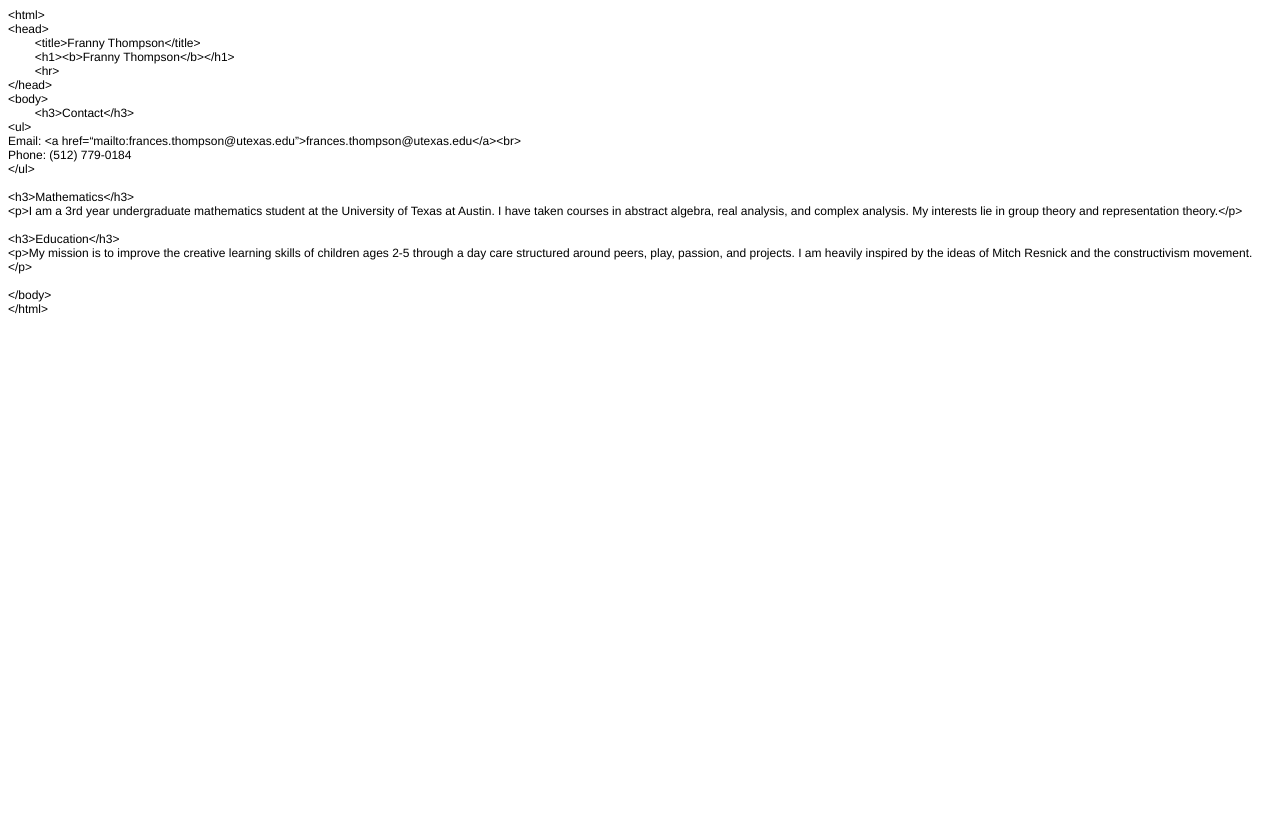
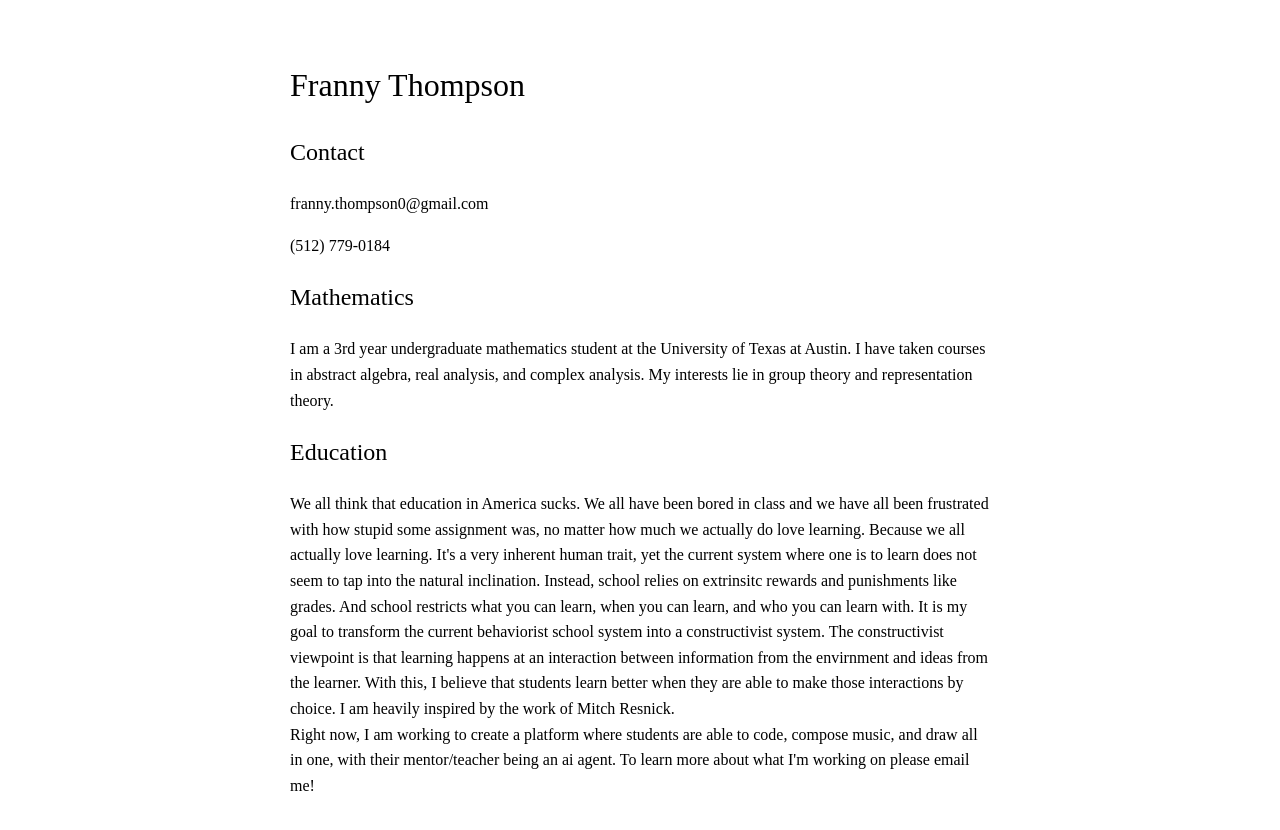
Before and after one commit to drawing-garfield/drawing-garfield.github.io, a plain HTML site: page index.html in a window 1280 px wide. Before the commit the page ends 800 px from the top, so only its background shows below. Drawn offline with Linux system fonts and the light colour scheme.

Commit message:
Update index.html

```diff
--- a/index.html
+++ b/index.html
@@ -1,38 +1,44 @@
-<!DOCTYPE html PUBLIC "-//W3C//DTD HTML 4.01//EN" "http://www.w3.org/TR/html4/strict.dtd">
-<html>
+<!DOCTYPE html>
+<html lang="en">
 <head>
-  <meta http-equiv="Content-Type" content="text/html; charset=utf-8">
-  <meta http-equiv="Content-Style-Type" content="text/css">
-  <title></title>
-  <meta name="Generator" content="Cocoa HTML Writer">
-  <meta name="CocoaVersion" content="2685.6">
-  <style type="text/css">
-    p.p1 {margin: 0.0px 0.0px 0.0px 0.0px; font: 12.0px Helvetica}
-    p.p2 {margin: 0.0px 0.0px 0.0px 0.0px; font: 12.0px Helvetica; min-height: 14.0px}
-    span.Apple-tab-span {white-space:pre}
+  <meta charset="UTF-8">
+  <meta name="viewport" content="width=device-width, initial-scale=1.0">
+  <title>Your Name</title>
+  <style>
+    body {
+      background-color: #ffffff;
+      font-family: "Times New Roman", Times, serif;
+      color: #000000;
+      max-width: 700px;
+      margin: 60px auto;
+      padding: 0 20px;
+      line-height: 1.6;
+    }
+    h1, h2 {
+      font-weight: normal;
+    }
+    a {
+      color: #000000;
+    }
   </style>
 </head>
 <body>
-<p class="p1">&lt;html&gt;</p>
-<p class="p1">&lt;head&gt;</p>
-<p class="p1"><span class="Apple-tab-span">	</span>&lt;title&gt;Franny Thompson&lt;/title&gt;</p>
-<p class="p1"><span class="Apple-tab-span">	</span>&lt;h1&gt;&lt;b&gt;Franny Thompson&lt;/b&gt;&lt;/h1&gt;</p>
-<p class="p1"><span class="Apple-tab-span">	</span>&lt;hr&gt;</p>
-<p class="p1">&lt;/head&gt;</p>
-<p class="p1">&lt;body&gt;</p>
-<p class="p1"><span class="Apple-tab-span">	</span>&lt;h3&gt;Contact&lt;/h3&gt;</p>
-<p class="p1">&lt;ul&gt;</p>
-<p class="p1">Email: &lt;a href=“mailto:frances.thompson@utexas.edu”&gt;frances.thompson@utexas.edu&lt;/a&gt;&lt;br&gt;</p>
-<p class="p1">Phone: (512) 779-0184</p>
-<p class="p1">&lt;/ul&gt;</p>
-<p class="p2"><br></p>
-<p class="p1">&lt;h3&gt;Mathematics&lt;/h3&gt;</p>
-<p class="p1">&lt;p&gt;I am a 3rd year undergraduate mathematics student at the University of Texas at Austin. I have taken courses in abstract algebra, real analysis, and complex analysis. My interests lie in group theory and representation theory.&lt;/p&gt;</p>
-<p class="p2"><br></p>
-<p class="p1">&lt;h3&gt;Education&lt;/h3&gt;</p>
-<p class="p1">&lt;p&gt;My mission is to improve the creative learning skills of children ages 2-5 through a day care structured around peers, play, passion, and projects. I am heavily inspired by the ideas of Mitch Resnick and the constructivism movement.&lt;/p&gt;</p>
-<p class="p2"><br></p>
-<p class="p1">&lt;/body&gt;</p>
-<p class="p1">&lt;/html&gt;</p>
+  <h1>Franny Thompson</h1>
+
+  <h2>Contact</h2>
+  <p>franny.thompson0@gmail.com</p>
+  <p>(512) 779-0184</p>
+
+
+  <h2>Mathematics</h2>
+  <p>I am a 3rd year undergraduate mathematics student at the University of Texas at Austin. I have taken courses in abstract algebra, real analysis, and complex analysis. My interests lie in group theory and representation theory.</p>
+
+
+  <h2>Education</h2>
+  <p>We all think that education in America sucks. We all have been bored in class and we have all been frustrated with how stupid some assignment was, no matter how much we actually do love learning. Because we all actually love learning. It's a very inherent human trait, yet the current system where one is to learn does not seem to tap into the natural inclination. Instead, school relies on extrinsitc rewards and punishments like grades. And school restricts what you can learn, when you can learn, and who you can learn with. It is my goal to transform the current behaviorist school system into a constructivist system. The constructivist viewpoint is that learning happens at an interaction between information from the envirnment and ideas from the learner. With this, I believe that students learn better when they are able to make those interactions by choice. I am heavily inspired by the work of Mitch Resnick. <br>
+Right now, I am working to create a platform where students are able to code, compose music, and draw all in one, with their mentor/teacher being an ai agent. To learn more about what I'm working on please email me!
+</p>
+
+
 </body>
 </html>
```
